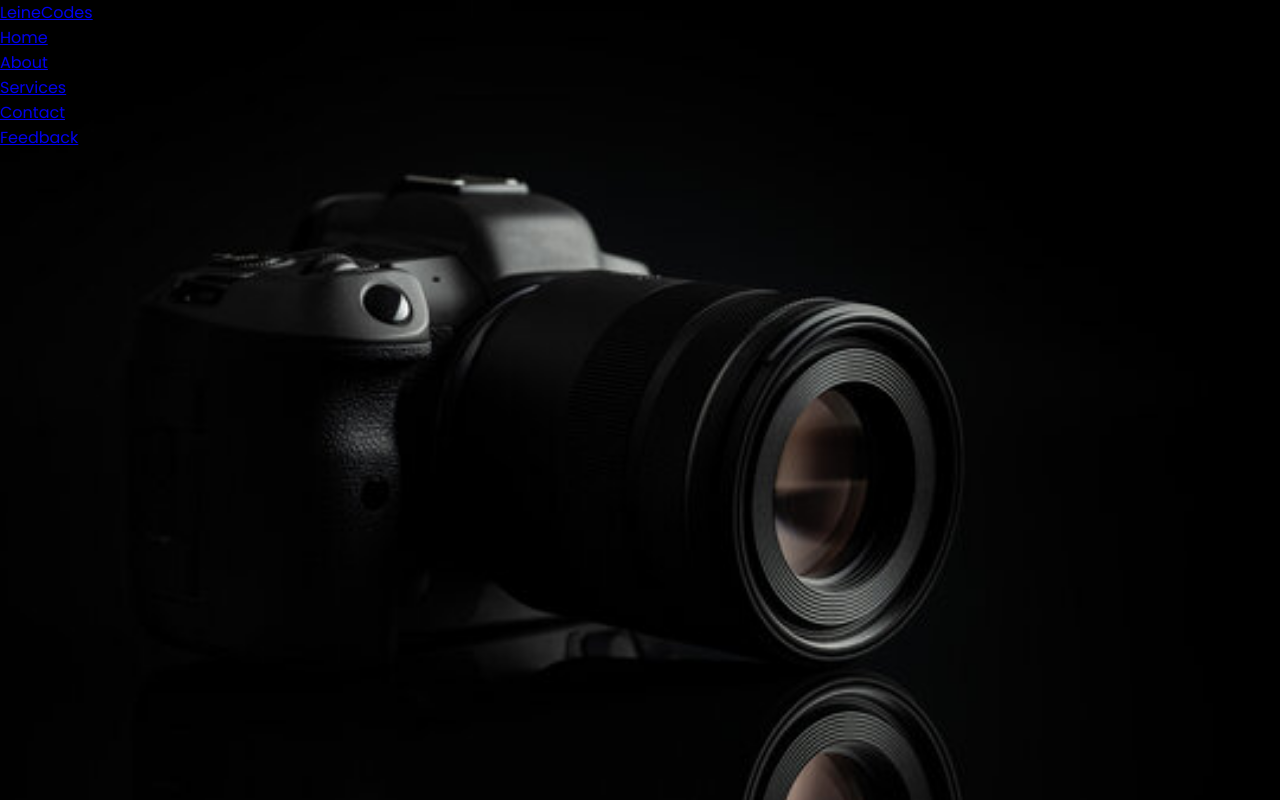
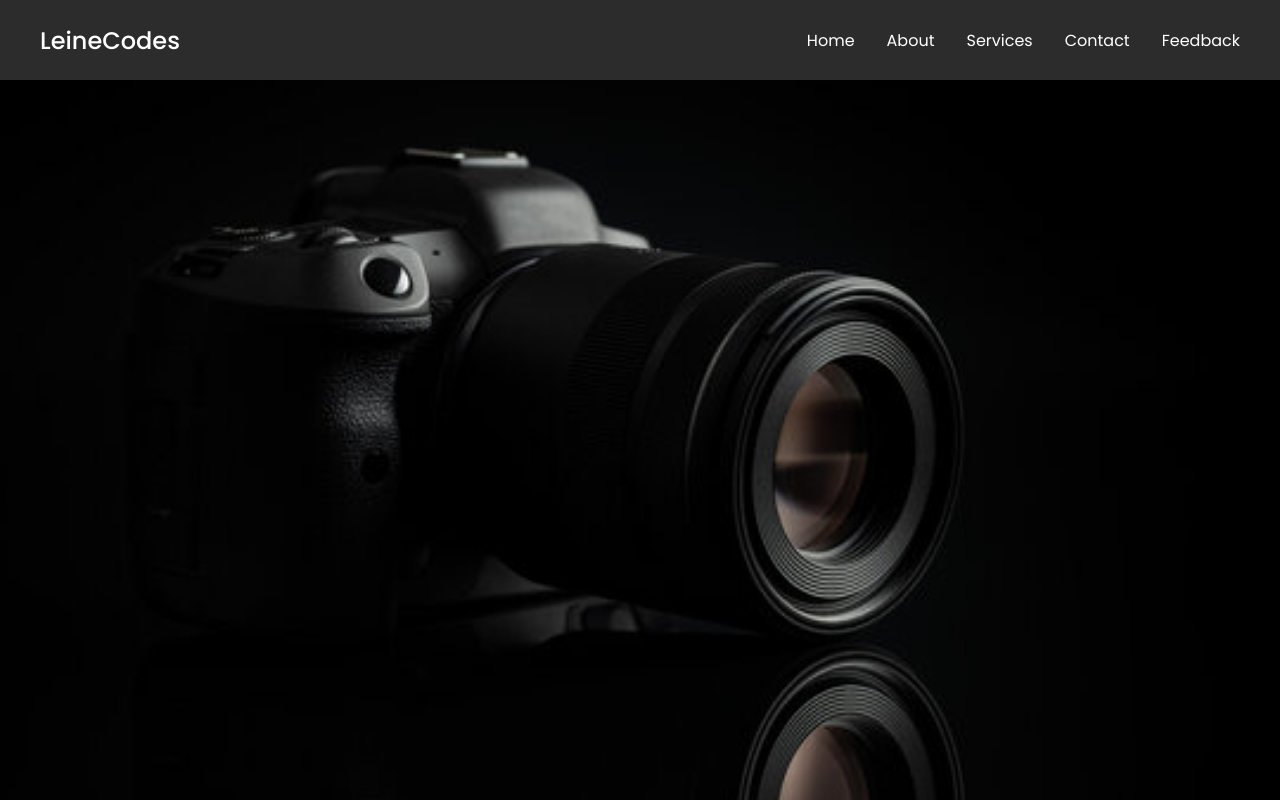
Before and after one commit to MedalLeink/Simple_Website, a plain HTML site: page index.html in a window 1280 px wide. Drawn offline with nearby package versions, Linux system fonts and the light colour scheme.

Commit message:
header completed

```diff
--- a/index.html
+++ b/index.html
@@ -1,18 +1,23 @@
 <html lang="en">
   <head>
-    <meta charset="UTF-8">
-    <meta name="viewport" content="width=device-width, initial-scale=1.0">
+    <meta charset="UTF-8" />
+    <meta name="viewport" content="width=device-width, initial-scale=1.0" />
     <title>Simple Website</title>
 
     <!-- CSS -->
-     <link rel="stylesheet" href="styles.css">
+    <link rel="stylesheet" href="styles.css" />
 
     <!-- BOXICONS -->
-      <link href='https://unpkg.com/boxicons@2.1.4/css/boxicons.min.css' rel='stylesheet'>
-
+    <link
+      href="https://unpkg.com/boxicons@2.1.4/css/boxicons.min.css"
+      rel="stylesheet"
+    />
   </head>
   <body>
-    <nav class="logo"><a href="#">LeineCodes</a></nav>
+    <div class="header">
+      <div class="logo"><a href="#">LeineCodes</a>
+      <nav class="nav_links">
+    </div>
     <nav class="nav_links">
         <ul>
           <li><a href="#">Home</a></li>
@@ -22,5 +27,6 @@
           <li><a href="#">Feedback</a></li>
         </ul>
     </nav>
+    </div>
   </body>
 </html>
--- a/styles.css
+++ b/styles.css
@@ -8,7 +8,35 @@
 }
 
 body {
-    background-image: url('images/image.png');
-    background-size: cover;
+    background: url('images/image.png') center/cover;
+}
 
+.header {
+    background-color: rgb(45, 44, 44);
+    /* position: relative; */
+    height: 80px;
+    display: flex;
+    align-items: center;
+    justify-content: space-between;
+    padding: 0 40px;
 }
+
+.logo a{
+    font-size: 24px;
+    color: #fff;
+    text-decoration: none;
+    font-weight: 500;
+}
+
+.nav_links ul {
+    list-style: none;
+    display: flex;
+    gap: 32px;
+}
+
+.nav_links a {
+    color: #fff;
+    text-decoration: none;
+    font-size: 16px;
+    font-weight: 400;
+}
```
Lines whose indentation alone changed are shown as unchanged.
